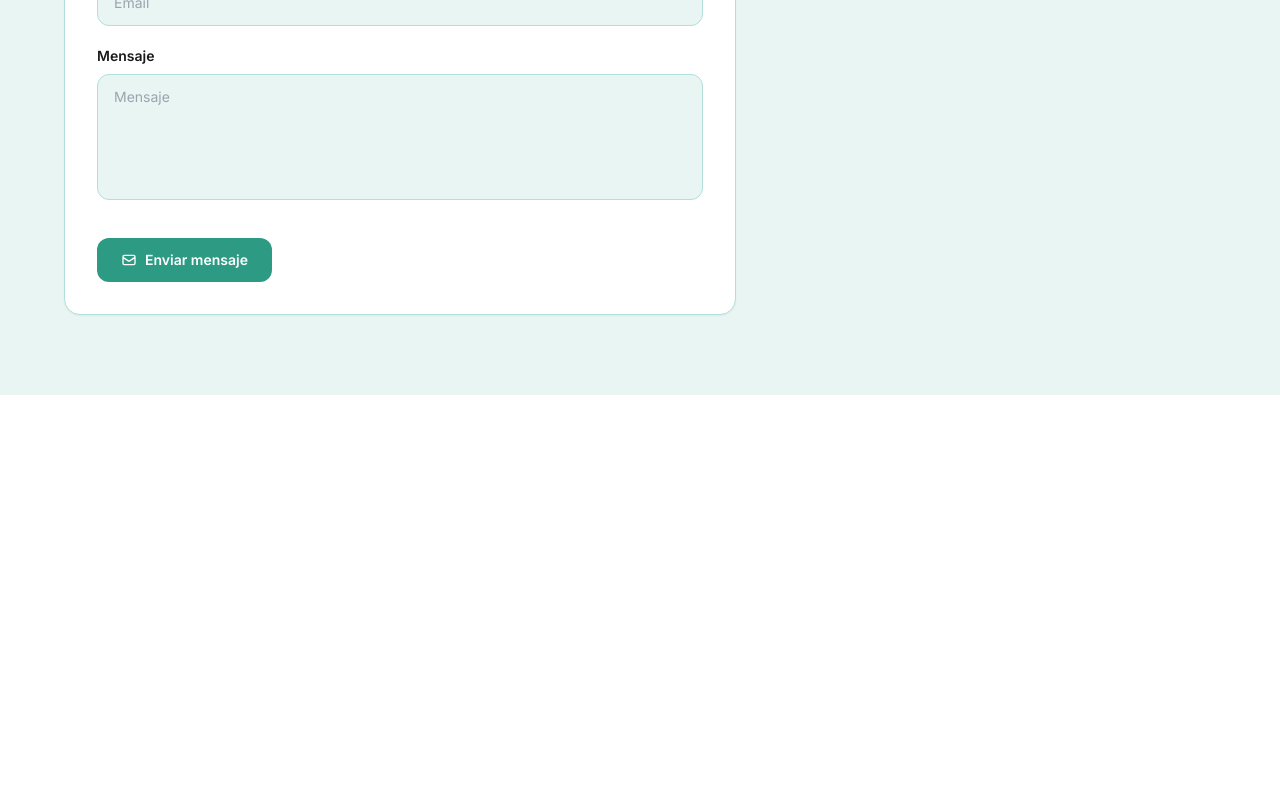
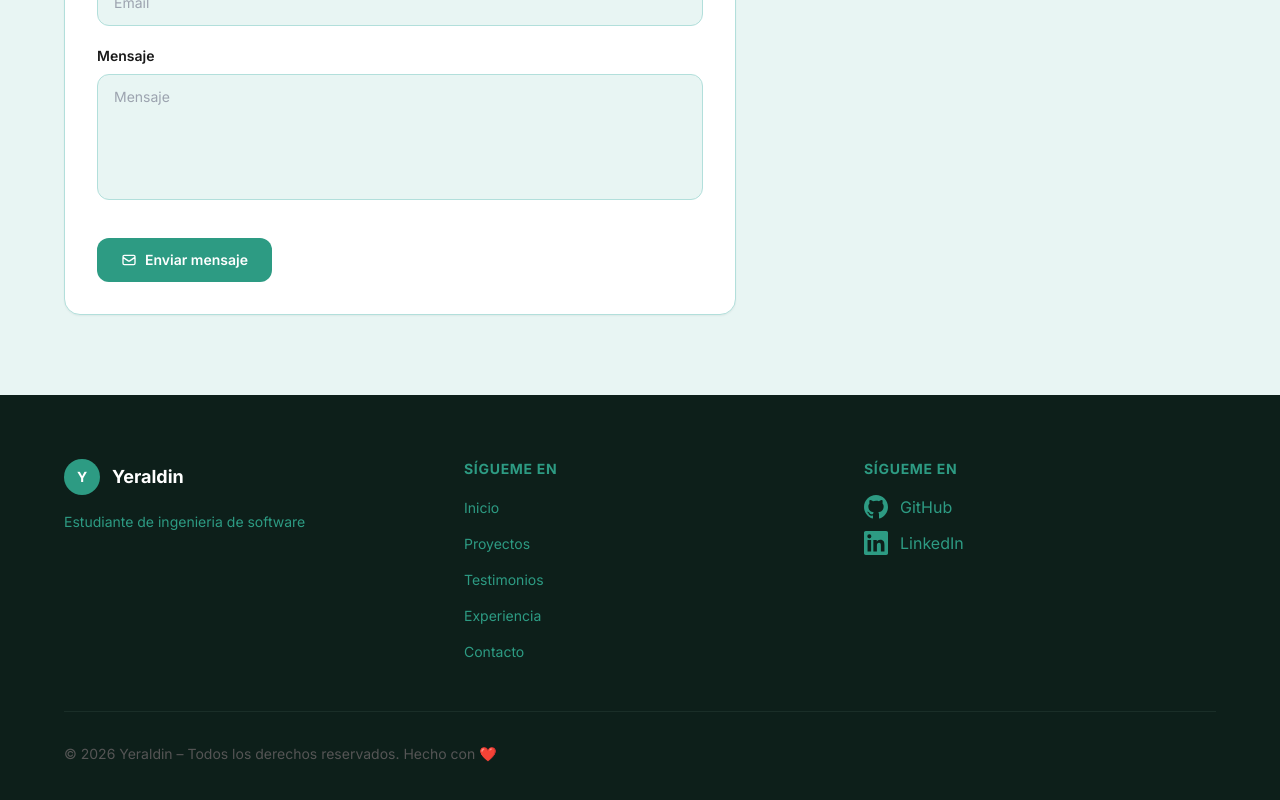
Before and after one commit to Yeraldin3139/portafolio, a Next.js app: page / in a window 1280 px wide. Shown: the part 4710-5510 px from the top of the page. Before the commit the page ends 5105 px from the top, so only its background shows below. Built offline with nearby package versions, Linux system fonts and the light colour scheme.

Commit message:
Modificacion Footer

```diff
--- a/components/Footer.tsx
+++ b/components/Footer.tsx
@@ -1,3 +1,139 @@
+"use client";
+
+const links = [
+  { label: "Inicio", href: "#inicio" },
+  { label: "Proyectos", href: "#proyectos" },
+  { label: "Testimonios", href: "#testimonios" },
+  { label: "Experiencia", href: "#experiencia" },
+  { label: "Contacto", href: "#contacto" },
+];
+
 export default function Footer() {
-  return <div></div>;
+  return (
+    <footer
+      className="py-16 px-6"
+      style={{ backgroundColor: "#0D1F1A" }}
+    >
+      <div className="max-w-6xl mx-auto">
+
+        {/* Contenido principal */}
+        <div className="grid grid-cols-1 md:grid-cols-3 gap-12 mb-12">
+
+          {/* Columna 1 — Info */}
+          <div className="flex flex-col gap-4">
+            <div className="flex items-center gap-3">
+              <div
+                className="w-9 h-9 rounded-full flex items-center justify-center
+                           text-white font-bold text-sm"
+                style={{ backgroundColor: "#2D9B83" }}
+              >
+                Y
+              </div>
+              <span className="font-bold text-lg text-white">
+                Yeraldin
+              </span>
+            </div>
+            <p
+              className="text-sm leading-relaxed"
+              style={{ color: "#2D9B83" }}
+            >
+              Estudiante de ingenieria de software
+            </p>
+          </div>
+
+          {/* Columna 2 — Links */}
+          <div className="flex flex-col gap-4">
+            <h4
+              className="font-bold text-sm uppercase tracking-wider"
+              style={{ color: "#2D9B83" }}
+            >
+              Sígueme en
+            </h4>
+            <ul className="flex flex-col gap-3">
+              {links.map((link) => (
+                <li key={link.href}>
+                  <a
+                    href={link.href}
+                    className="text-sm transition-opacity duration-200 hover:opacity-70"
+                    style={{ color: "#2D9B83" }}
+                  >
+                    {link.label}
+                  </a>
+                </li>
+              ))}
+            </ul>
+          </div>
+
+          {/* Columna 3 — Redes */}
+          <div className="flex flex-col gap-4">
+            <h4
+              className="font-bold text-sm uppercase tracking-wider"
+              style={{ color: "#2D9B83" }}
+            >
+              Sígueme en
+            </h4>
+            <div className="flex flex-col gap-3">
+
+              {/* GitHub */}
+              <a
+                href="https://github.com/Yeraldin3139"
+                target="_blank"
+                rel="noopener noreferrer"
+                className="flex items-center gap-3 transition-opacity duration-200 hover:opacity-70"
+                style={{ color: "#2D9B83" }}
+              >
+                <svg
+                  xmlns="http://www.w3.org/2000/svg"
+                  className="w-6 h-6"
+                  fill="currentColor"
+                  viewBox="0 0 24 24"
+                >
+                  <path d="M12 0C5.374 0 0 5.373 0 12c0 5.302 3.438 9.8 8.207 11.387.599.111.793-.261.793-.577v-2.234c-3.338.726-4.033-1.416-4.033-1.416-.546-1.387-1.333-1.756-1.333-1.756-1.089-.745.083-.729.083-.729 1.205.084 1.839 1.237 1.839 1.237 1.07 1.834 2.807 1.304 3.492.997.107-.775.418-1.305.762-1.604-2.665-.305-5.467-1.334-5.467-5.931 0-1.311.469-2.381 1.236-3.221-.124-.303-.535-1.524.117-3.176 0 0 1.008-.322 3.301 1.23A11.509 11.509 0 0112 5.803c1.02.005 2.047.138 3.006.404 2.291-1.552 3.297-1.23 3.297-1.23.653 1.653.242 2.874.118 3.176.77.84 1.235 1.911 1.235 3.221 0 4.609-2.807 5.624-5.479 5.921.43.372.823 1.102.823 2.222v3.293c0 .319.192.694.801.576C20.566 21.797 24 17.3 24 12c0-6.627-5.373-12-12-12z" />
+                </svg>
+                GitHub
+              </a>
+
+              {/* LinkedIn */}
+              <a
+                href="https://linkedin.com"
+                target="_blank"
+                rel="noopener noreferrer"
+                className="flex items-center gap-3 transition-opacity duration-200 hover:opacity-70"
+                style={{ color: "#2D9B83" }}
+              >
+                <svg
+                  xmlns="http://www.w3.org/2000/svg"
+                  className="w-6 h-6"
+                  fill="currentColor"
+                  viewBox="0 0 24 24"
+                >
+                  <path d="M20.447 20.452h-3.554v-5.569c0-1.328-.027-3.037-1.852-3.037-1.853 0-2.136 1.445-2.136 2.939v5.667H9.351V9h3.414v1.561h.046c.477-.9 1.637-1.85 3.37-1.85 3.601 0 4.267 2.37 4.267 5.455v6.286zM5.337 7.433a2.062 2.062 0 01-2.063-2.065 2.064 2.064 0 112.063 2.065zm1.782 13.019H3.555V9h3.564v11.452zM22.225 0H1.771C.792 0 0 .774 0 1.729v20.542C0 23.227.792 24 1.771 24h20.451C23.2 24 24 23.227 24 22.271V1.729C24 .774 23.2 0 22.222 0h.003z" />
+                </svg>
+                LinkedIn
+              </a>
+
+            </div>
+          </div>
+
+        </div>
+
+        {/* Divider */}
+        <div
+          className="w-full h-px mb-8"
+          style={{ backgroundColor: "#1A2E28" }}
+        />
+
+        {/* Copyright */}
+        <div className="flex flex-col md:flex-row justify-between items-center gap-2">
+          <p
+            className="text-sm"
+            style={{ color: "#555555" }}
+          >
+            © 2026 Yeraldin – Todos los derechos reservados. Hecho con ❤️
+          </p>
+        </div>
+
+      </div>
+    </footer>
+  );
 }
```
